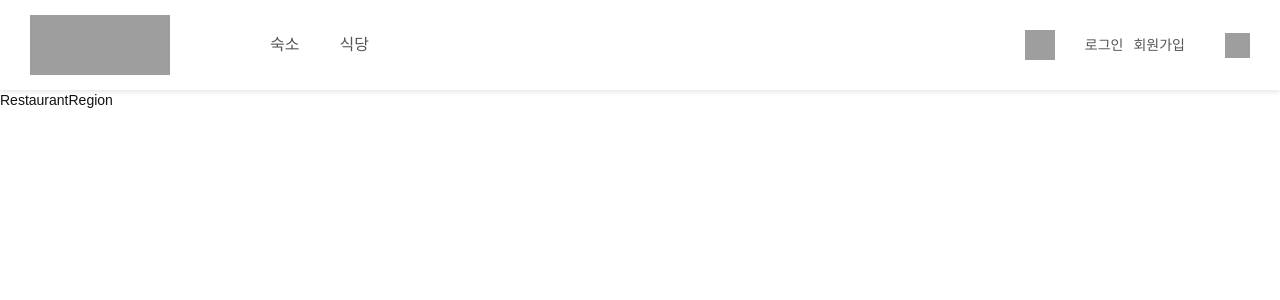
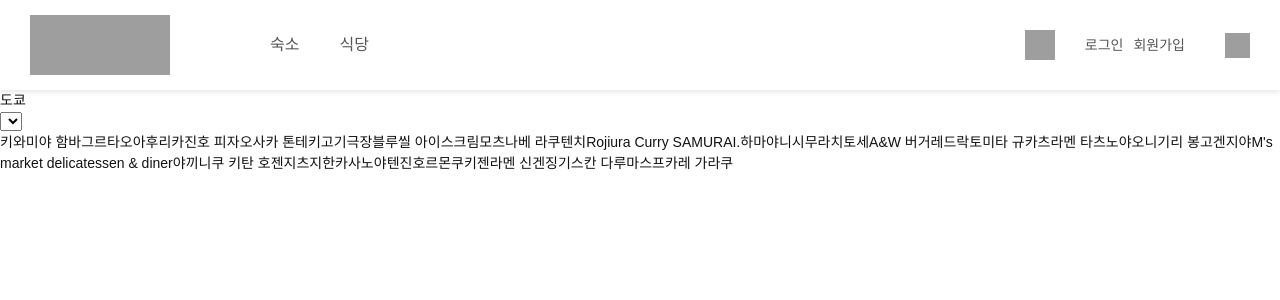
Before and after one commit to sooyun3451/RAKUTABI, a React (Vite) app: page /restaurant/region in a window 1280 px wide. Shown: the top 300 px of the page. Built offline with nearby package versions, Linux system fonts and the light colour scheme; grey boxes are pictures that could not be loaded; a web font is replaced by a local one.

Commit message:
feat)식당 지역 리스트페이지 작업 시작

```diff
--- a/src/pages/RestaurantRegion.jsx
+++ b/src/pages/RestaurantRegion.jsx
@@ -1,5 +1,61 @@
-import React from 'react';
+import { useState, useEffect } from "react";
+import axios from "axios";
+
+import '../css/restaurant_region.css';
+
+const SORT_OPTION_LIST = [
+  {value : 'new', name :'최신 순'},
+  {value : 'scoreTop', name :'별점 높은 순'}
+];
 
 export default function RestaurantRegion() {
-  return <div>RestaurantRegion</div>;
+  const [restaurants, setRestaurants] = useState([]);
+
+  const [currentSort, setCurrentSort] = useState(SORT_OPTION_LIST[0].value);
+
+  useEffect(() => {
+    fetchData();
+  }, []);
+
+  const fetchData = async () => {
+    try {
+      const res = await axios.get('/data/restaurantDetail.json');
+      setRestaurants(res.data);
+    } catch (e) {
+      console.error('데이터 로딩 에러', e);
+    }
+  }
+
+  const getFilterChange = () => {
+
+    let sortedRestaurants = [];
+      if(currentSort === 'new') {
+        sortedRestaurants = restaurants.sort((a, b) => new Date(b.date) - new Date(a.date));
+      } else if (currentSort === 'scoreTop') {
+      sortedRestaurants = restaurants.sort((a, b) => a.rate - b.rate);
+      };
+      return sortedRestaurants;
+  }
+
+  const filterSortList = getFilterChange();
+
+  return (
+    <div>
+      <div className="top">
+        <p className="area">도쿄</p>
+        <div className="filterWrap">
+          <select
+            value={currentSort}
+          >
+            {/* {SORT_OPTION_LIST.map()} */}
+          </select>
+        </div>
+      </div>
+      <div className="botton">
+        {restaurants.map(
+          restaurant => restaurant.name
+        )}
+      </div>
+    </div>
+  );
 }
```
